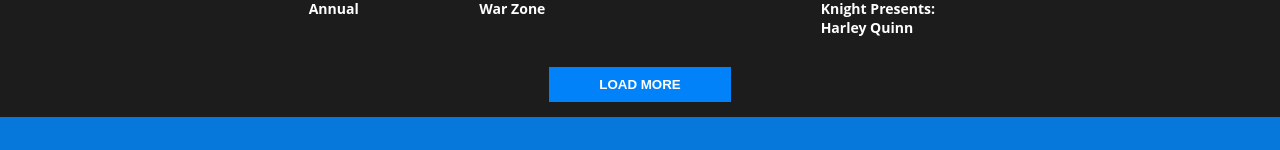
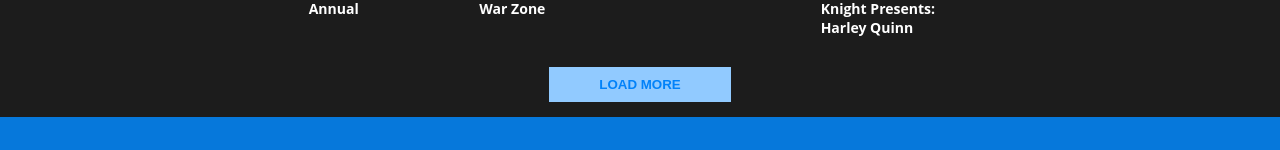
Before and after one commit to CarloSalaris/vite-comics, a Vue app: page / in a window 1280 px wide. In both pictures the pointer is over the button "LOAD MORE". Shown: the part 786-936 px from the top of the page. Built offline with nearby package versions, Linux system fonts and the light colour scheme.

Commit message:
AppMain - "load more" button hover

```diff
--- a/src/components/AppMain.vue
+++ b/src/components/AppMain.vue
@@ -51,5 +51,10 @@ main {
         border: none;
         cursor: pointer;
     }
+
+    button:hover {
+        color: #0282f9;
+        background-color: #91caff;
+    }
 }
 </style>
```
